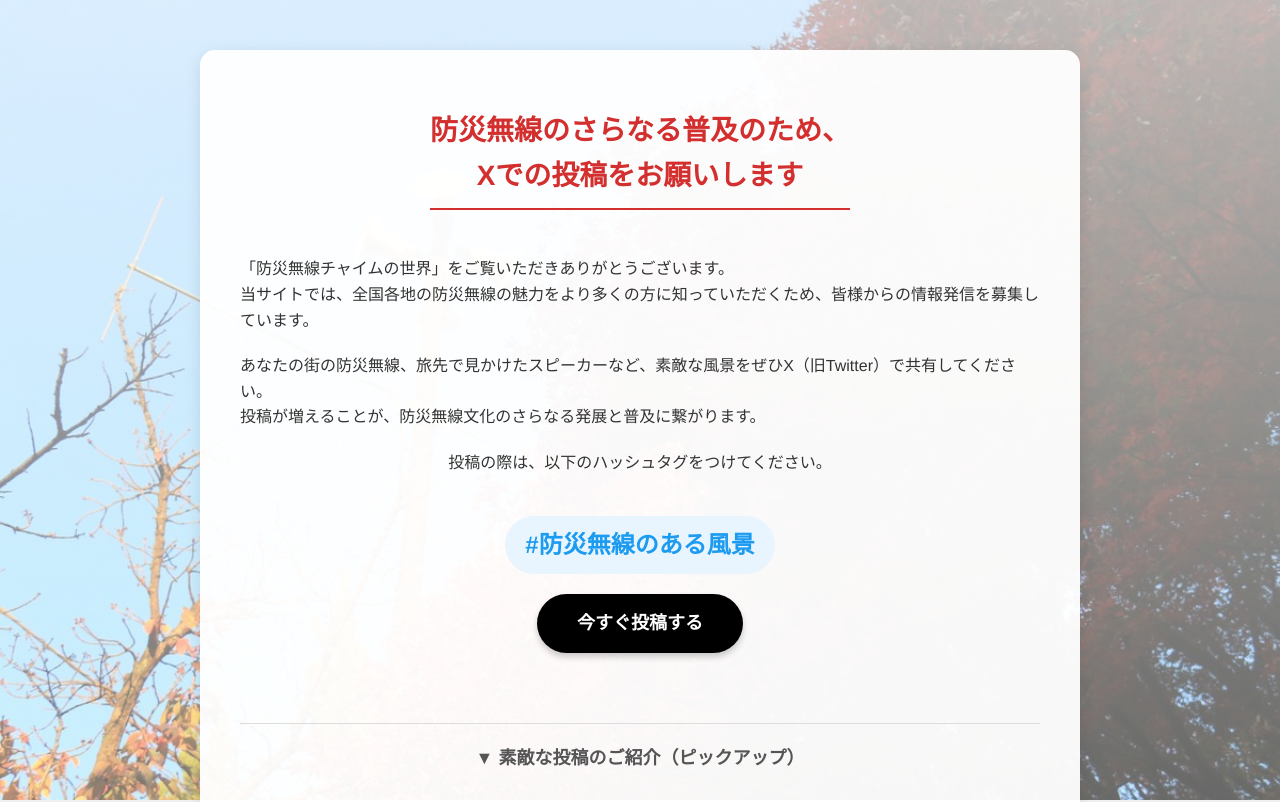
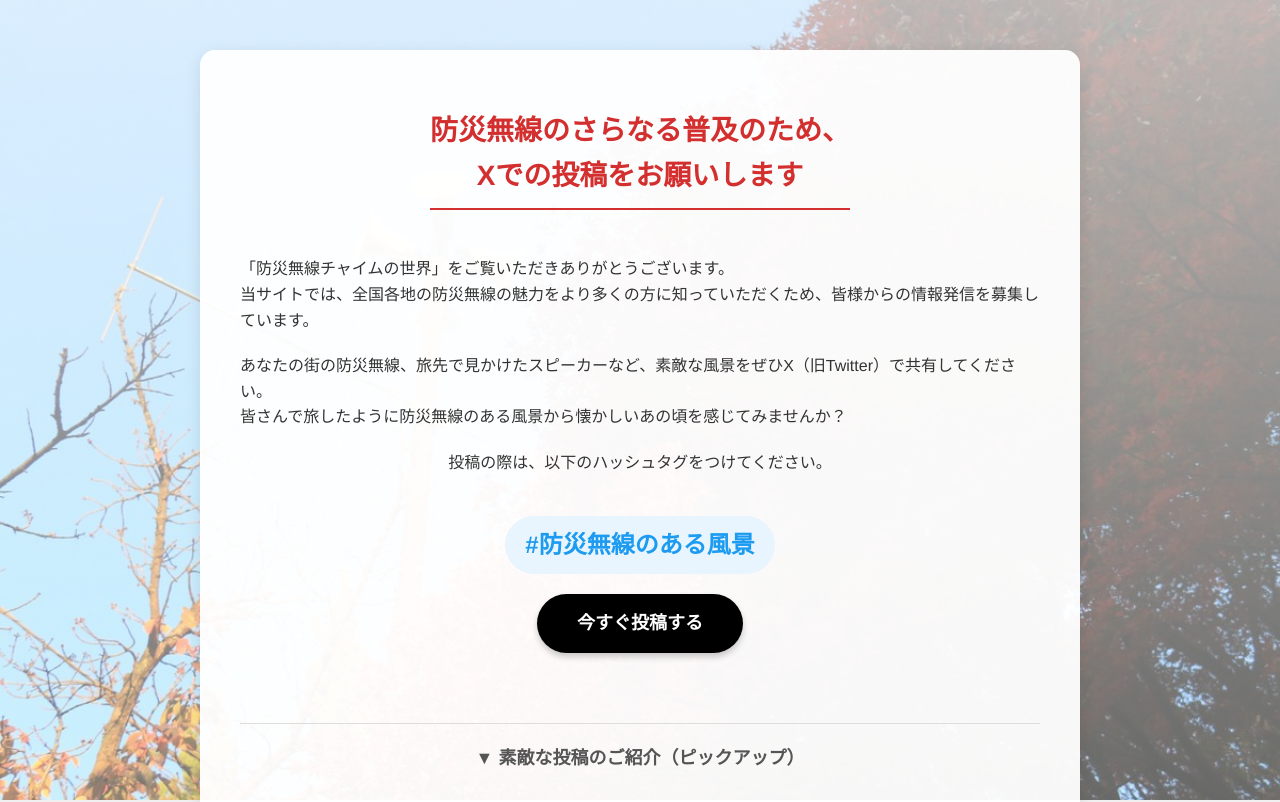
Before and after one commit to takataka1115pc-design/sample3333, a plain HTML site: page index.html in a window 1280 px wide. Shown: the top 802 px of the page. Drawn offline with Linux system fonts and the light colour scheme.

Commit message:
Update index.html

```diff
--- a/index.html
+++ b/index.html
@@ -119,7 +119,7 @@
         当サイトでは、全国各地の防災無線の魅力をより多くの方に知っていただくため、皆様からの情報発信を募集しています。</p>
 
         <p>あなたの街の防災無線、旅先で見かけたスピーカーなど、素敵な風景をぜひX（旧Twitter）で共有してください。<br>
-        投稿が増えることが、防災無線文化のさらなる発展と普及に繋がります。</p>
+      皆さんで旅したように防災無線のある風景から懐かしいあの頃を感じてみませんか？</p>
 
         <p style="text-align: center;">投稿の際は、以下のハッシュタグをつけてください。</p>
 
```
